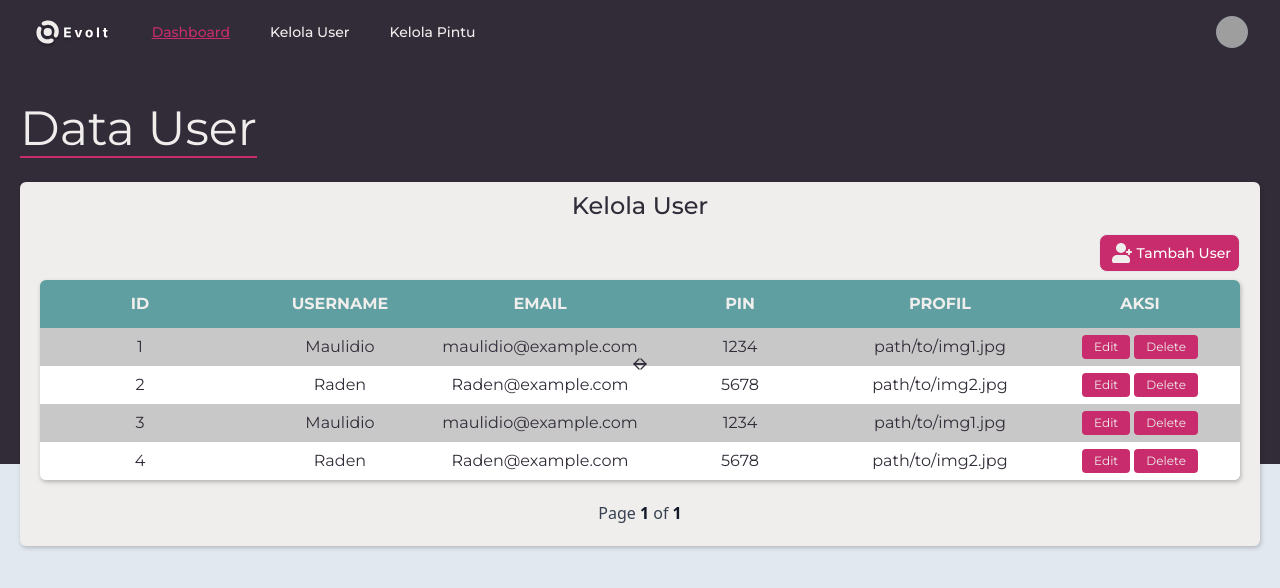
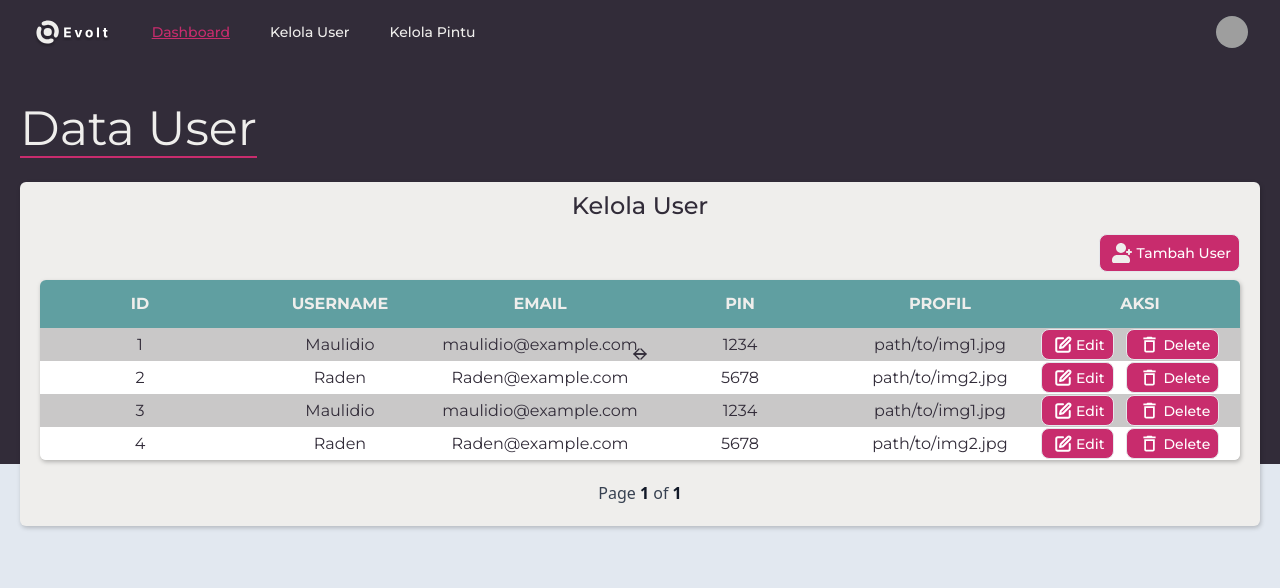
Before and after one commit to DioGitH/evolt-website, a Next.js app in the folder src/evolt-website/: page /user in a window 1280 px wide. Shown: the top 588 px of the page. Built offline with nearby package versions, Linux system fonts and the light colour scheme; grey boxes are pictures that could not be loaded.

Commit message:
Menambah updateUser Modal

```diff
--- a/src/evolt-website/src/app/user/page.tsx
+++ b/src/evolt-website/src/app/user/page.tsx
@@ -96,9 +96,10 @@ function LogTable({data, itemsPerPage}:any){
                                 <td>{pin}</td>
                                 <td>{profil}</td>
                                 <td>
-                                    <EditUser itemId={id} username={username} email={email} pin={pin} profil={profil} detailId={detailId} />
-                                    {' '}
-                                    <DeleteUser itemId={id} username={username} email={email} pin={pin} profil={profil} detailId={detailId} />
+                                    <div className="flex">
+                                        <EditUser/>
+                                        <DeleteUser itemId={id} username={username} email={email} pin={pin} profil={profil} detailId={detailId} />
+                                    </div>
                                 </td>
                             </tr>
                         )}
--- a/src/evolt-website/src/components/adduser.tsx
+++ b/src/evolt-website/src/components/adduser.tsx
@@ -70,7 +70,7 @@ export default function AddUserModal() {
 
                                             <div className="max-w-screen mx-auto mb-2">
                                                 <label htmlFor="email" className="block mb-1 text-sm font-medium text-gray-700 text-left">
-                                                    Email
+                                                    EMAIL
                                                 </label>
                                                 <input
                                                 type="text"
@@ -82,7 +82,7 @@ export default function AddUserModal() {
 
                                             <div className="max-w-screen mx-auto mb-2">
                                                 <label htmlFor="pin" className="block mb-1 text-sm font-medium text-gray-700 text-left">
-                                                    Pin
+                                                    PIN
                                                 </label>
                                                 <input
                                                 type="text"
--- a/src/evolt-website/src/components/deleteuser.tsx
+++ b/src/evolt-website/src/components/deleteuser.tsx
@@ -1,7 +1,7 @@
 import { Dialog, Transition } from '@headlessui/react'
 import { Fragment, useState } from 'react'
 
-export default function DetailModal({itemId, time, username, image}:any) {
+export default function DeleteUserModal({itemId, time, username, image}:any) {
     let [isOpen, setIsOpen] = useState(false)
 
     function closeModal() {
@@ -14,12 +14,9 @@ export default function DetailModal({itemId, time, username, image}:any) {
 
     return (
         <>
-            <button
-                type="button"
-                onClick={openModal}
-                className="text-xs bg-pallete-4 rounded px-3 py-1 my-1.5 text-palette-3"
-            >
-                Delete
+            <button type="button" onClick={openModal} className="flex items-center text-sm font-medium text-white bg-pallete-4 rounded-lg border px-2">
+                <img className="h w-auto m-1" src="/assets/img/deleteButton.svg" />
+                <span className="sr-only">Delete</span> Delete
             </button>
 
             <Transition appear show={isOpen} as={Fragment}>
--- a/src/evolt-website/src/components/edituser.tsx
+++ b/src/evolt-website/src/components/edituser.tsx
@@ -1,7 +1,8 @@
 import { Dialog, Transition } from '@headlessui/react'
 import { Fragment, useState } from 'react'
+import React, { useRef } from 'react';
 
-export default function DetailModal({itemId, time, username, image}:any) {
+export default function EditUserModal() {
     let [isOpen, setIsOpen] = useState(false)
 
     function closeModal() {
@@ -12,14 +13,17 @@ export default function DetailModal({itemId, time, username, image}:any) {
         setIsOpen(true)
     }
 
+    const fileInputRef = useRef(null);
+
+    const handleImageClick = () => {
+        fileInputRef.current.click();
+    };
+
     return (
         <>
-            <button
-                type="button"
-                onClick={openModal}
-                className="text-xs bg-pallete-4 rounded px-3 py-1 my-1.5 text-palette-3"
-            >
-                Edit
+           <button type="button" onClick={openModal} className="flex items-center me-3 text-sm font-medium text-white bg-pallete-4 rounded-lg border px-2">
+                <img className="h w-auto m-1" src="/assets/img/editButton.svg" />
+                <span className="sr-only">Edit</span> Edit
             </button>
 
             <Transition appear show={isOpen} as={Fragment}>
@@ -37,7 +41,7 @@ export default function DetailModal({itemId, time, username, image}:any) {
                     </Transition.Child>
 
                     <div className="fixed inset-0 bg-black/30 " aria-hidden="true">
-                        <div className="flex min-h-full items-center justify-center p-4 text-center">
+                    <div className="flex min-h-full items-center justify-center text-center">
                             <Transition.Child
                                 as={Fragment}
                                 enter="ease-out duration-300"
@@ -47,31 +51,59 @@ export default function DetailModal({itemId, time, username, image}:any) {
                                 leaveFrom="opacity-100 scale-100"
                                 leaveTo="opacity-0 scale-95"
                             >
-                                <Dialog.Panel className="w-full max-w-sm transform overflow-hidden rounded-md backdrop-blur-xl p-6 text-left align-middle shadow-xl transition-all">
+                                <Dialog.Panel className="w-full max-w-sm transform overflow-hidden rounded-md p-8 align-middle shadow-xl transition-all bg-palette-3">
                                     <Dialog.Title
-                                        as="h3"
-                                        className="text-lg font-medium leading-6 text-palette-2 w-full"
+                                        className="text-lg font-medium leading-6 text-black w-full text-center"
                                     >
-                                        Detail Log
+                                        Update User
                                     </Dialog.Title>
 
-                                    <div className="grid justify-center text-center h-fit p-5 m-4 rounded-md text-palette-3">
-                                        <div className='image w-full rounded-lg overflow-hidden mb-5'>
-                                            <img src="/assets/img/dummyDetail.jpeg" alt="" className='image max-w-48 h-fit' />
+                                    <div className="grid justify-center h-fit p-2 rounded-md text-palette-3">
+                                        <div className="image w-full rounded-lg overflow-hidden mb-2 flex justify-center">
+                                            <img src="/assets/img/userEditIcon.svg" alt="" className="max-w-16 h-fit" onClick={handleImageClick} />
+                                            <input
+                                                ref={fileInputRef}
+                                                type="file"
+                                                id="photo"
+                                                name="photo"
+                                                accept=".jpg, .jpeg, .png, .svg"
+                                                className="hidden"
+                                            />
                                         </div>
-                                        <TextDetail date={time} username={username}/>
-                                        <div className='grid justify-center'>
+                                        <div>
+                                            <div className="max-w-screen mx-auto mb-2">
+                                                <label htmlFor="username" className="block mb-1 text-sm font-medium text-gray-700 text-left">
+                                                    USERNAME
+                                                </label>
+                                                <input
+                                                type="text"
+                                                id="username"
+                                                name="username"
+                                                className="w-full bg-palette-2 text-white-800 border border-gray-300 rounded-md p-1 focus:outline-none focus:ring focus:ring-palette-4 shadow-inner"
+                                                />
+                                            </div>
 
+                                            <div className="max-w-screen mx-auto mb-2">
+                                                <label htmlFor="pin" className="block mb-1 text-sm font-medium text-gray-700 text-left">
+                                                    PIN
+                                                </label>
+                                                <input
+                                                type="text"
+                                                id="pin"
+                                                name="pin"
+                                                className="w-full bg-palette-2 text-gray-800 border border-gray-300 rounded-md p-1 focus:outline-none focus:ring focus:ring-palette-4 shadow-inner"
+                                                />
+                                            </div>
                                         </div>
                                     </div>
 
-                                    <div className="mt-4 flex justify-end">
+                                    <div className="flex justify-center">
                                         <button
                                             type="button"
-                                            className="inline-flex justify-center rounded-md border border-transparent bg-pallete-4 bg-opacity-60 px-4 py-2 text-sm font-medium text-palette-3 hover:bg-opacity-100 focus:outline-none focus-visible:ring-2 focus-visible:ring-blue-500 focus-visible:ring-offset-2"
+                                            className="inline-flex justify-center rounded-md border bg-pallete-4 px-4 py-2 text-sm font-medium text-palette-3 hover:bg-opacity-80 focus:outline-none focus-visible:ring-2 focus-visible:ring-blue-500 focus-visible:ring-offset-2"
                                             onClick={closeModal}
                                         >
-                                            Kembali
+                                            Simpan
                                         </button>
                                     </div>
                                 </Dialog.Panel>
```
Also changed, not shown: src/evolt-website/public/assets/img/userEditIcon.svg (added).
